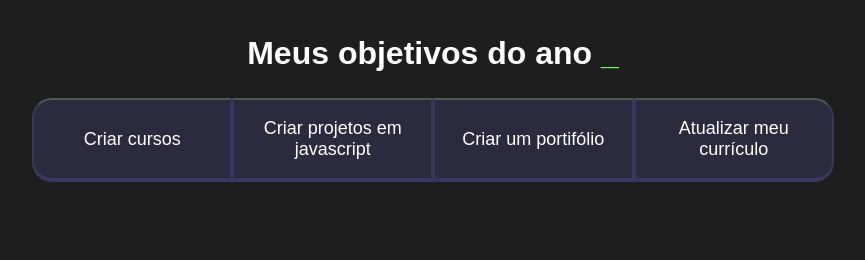
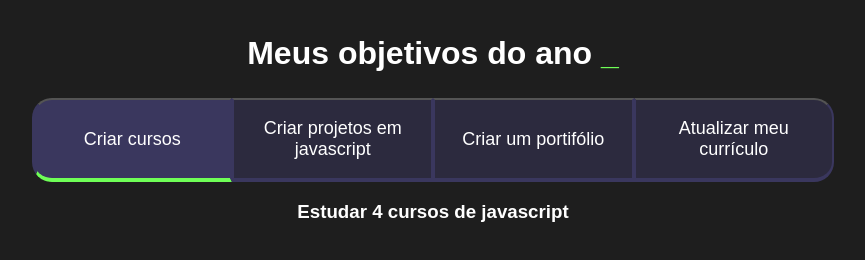
Before and after one commit to jenniferkauane/jenniferkauane-3f, a plain HTML site: page index.html in a window 1280 px wide. Both pictures are taken after a click on the button "Criar cursos". Shown: the whole page, without its empty margins (207-1072 px from the left). Drawn offline with Linux system fonts and the light colour scheme.

Commit message:
Add files via upload
10-05

```diff
--- a/estilo.css
+++ b/estilo.css
@@ -58,6 +58,11 @@ span{
 .botao:last-child{
     border-radius: 0 0 20px 20px;
 }
+
+.ativo{
+    background-color: var(--botao-ativo) ;
+    border-bottom: 4px solid var(--verde);
+}
 @media screen and (min-width: 700px){
    .botoes{
        display: flex;
--- a/index.html
+++ b/index.html
@@ -16,6 +16,11 @@
       <button class="botao">Criar um portifólio</button>
       <button class="botao">Atualizar meu currículo</button>
  </div>
+<div class="abas-texto">
+    <div class="aba-conteudo">
+        <h3 class="aba-conteudo-titulo-principal"> Estudar 4 cursos de javascript</h3>
+    </div>
+</div>
     </section>
     <script src="script.js"></script>
 </body>
--- a/script.js
+++ b/script.js
@@ -2,6 +2,9 @@ const botoes = document.querySelectorAll(".botao");
 
 for (let i = 0 ; i < botoes.length ; i++){
     botoes[i].onclick = function (){
-
+       for (let j = 0; j < botoes.length; j++){
+           botoes[j].classList.remove("ativo")
+       }
+       botoes[i].classList.add("ativo")
     }
 }
```
Lines whose indentation alone changed are shown as unchanged.
